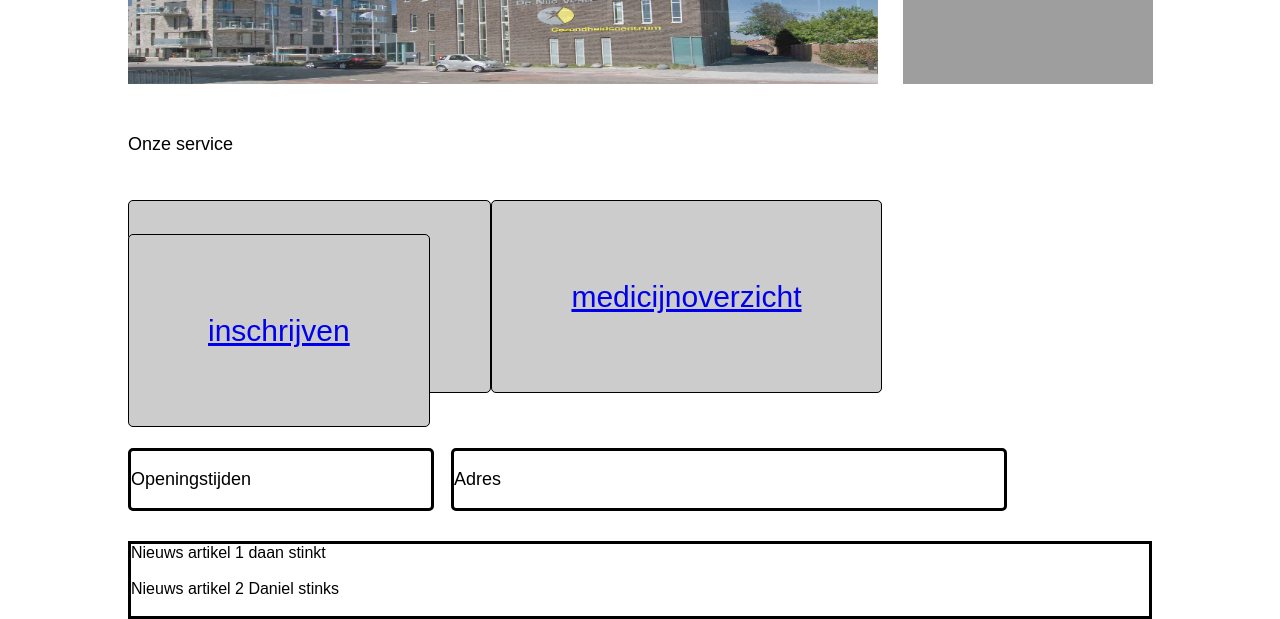
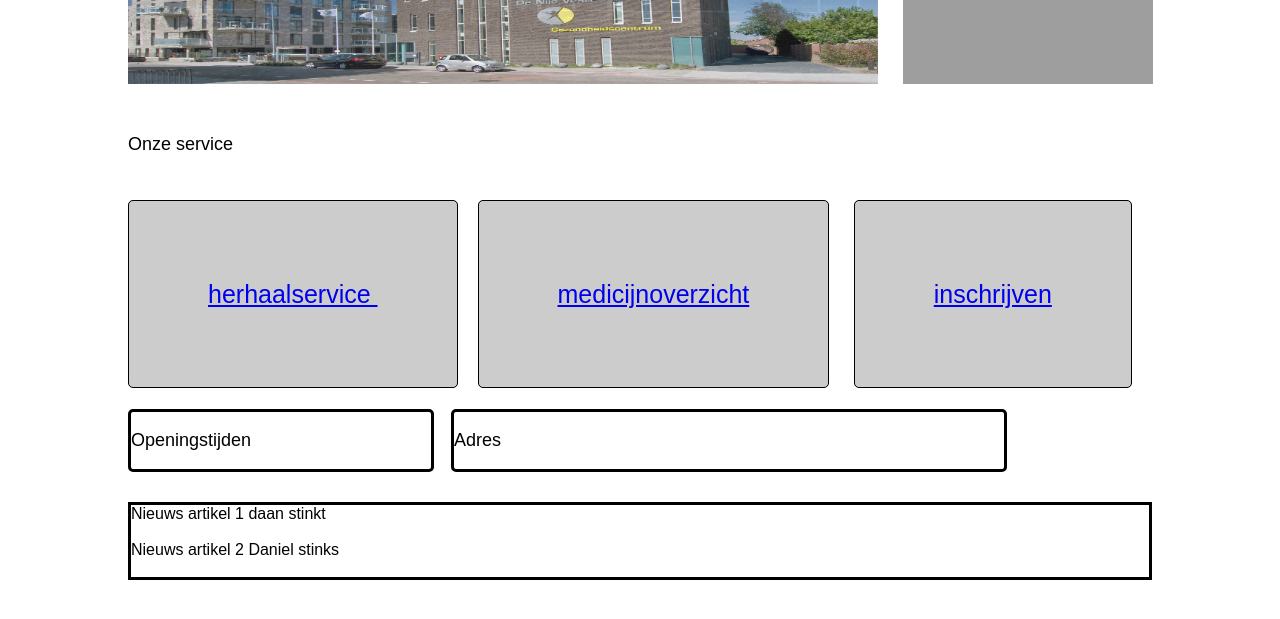
Before and after one commit to Daan7777/apotheeker-website, a PHP site: page / in a window 1280 px wide. Shown: the part 424-1043 px from the top of the page. After the commit the page ends 1004 px from the top, so only its background shows below. Run offline with PHP 8.4, Linux system fonts and the light colour scheme; data comes from the database, SQL or seed files in the repository; grey boxes are pictures that could not be loaded.

Commit message:
Merge branch 'master' of https://github.com/Daan7777/apotheeker-website

```diff
--- a/CSS/commonstyle.css
+++ b/CSS/commonstyle.css
@@ -93,12 +93,13 @@
 
 .nav2 a:link{
   font-family: Arial, Helvetica, sans-serif;
-  font-size: 30px;
+  font-size: 25px;
   border: 1px black;
   border-radius: 5px;
   padding: 79px;
   border-style: solid;
   background-color: #ccc;
+  margin: 10px;
 }
 
 .news {
@@ -108,6 +109,7 @@
 .nav2 {
   vertical-align: middle;
   margin-top: 125px;
+  margin-left: -10px;
 }
 
 .openingstijden {
@@ -238,3 +240,7 @@
   font-size: 16px;
   margin-top: 30px;
 }
+
+.medicijnoverzicht {
+  border-style: solid;
+}
--- a/medicijnoverzicht.php
+++ b/medicijnoverzicht.php
@@ -19,7 +19,7 @@
     <div class="mid">
         </h2>
     </div>
-
+    <div class="medicijnoverzicht">
     <?php
 
 include("includes/databaselink.php");
@@ -41,4 +41,4 @@
             }
 
     ?>
-    <div> </div>
+    </div>
```
